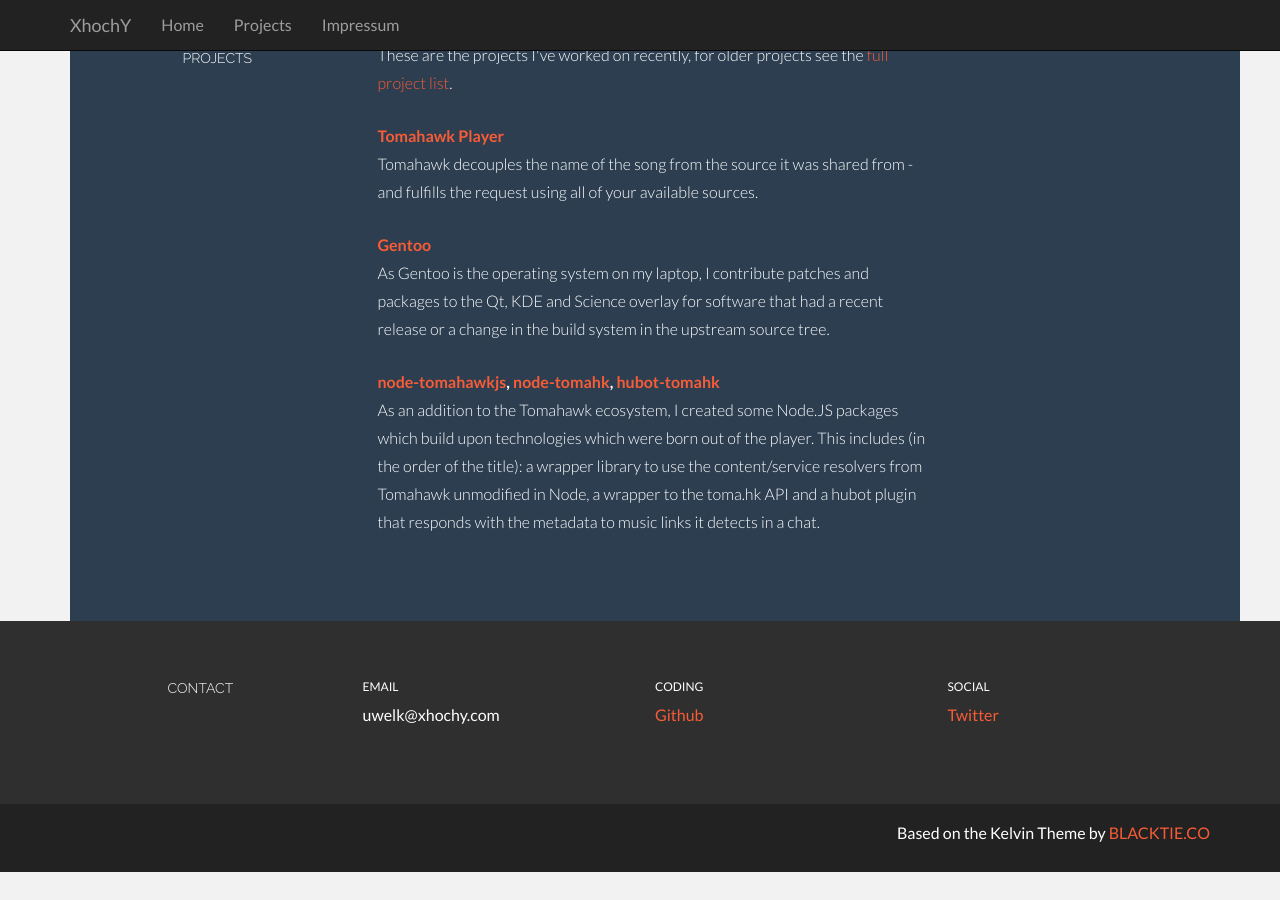
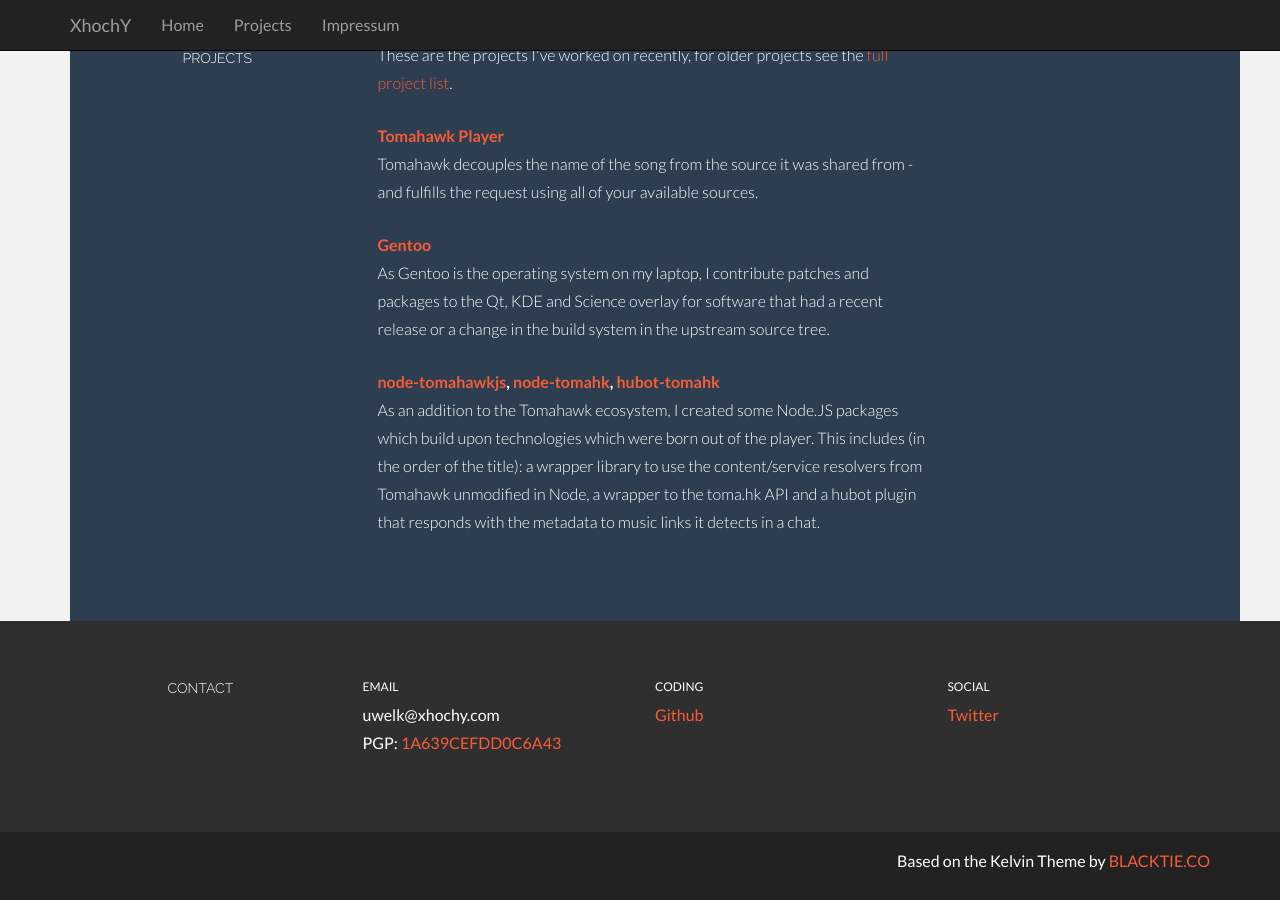
Before and after one commit to xhochy/xhochy.github.com, a Jekyll site: the page built from index.html, in a window 1280 px wide and 900 px high, scrolled down 845 px. Built offline with Jekyll 4.4.1, drawn with Linux system fonts in a browser that asks for light colours; nearby versions of some CDN libraries; before the commit the page ends 1717 px from its top, so only the background shows below that.

Commit message:
Add link to keybase

```diff
--- a/_layouts/default.html
+++ b/_layouts/default.html
@@ -66,6 +66,7 @@
                 <div class="col-lg-3">
                     <p><sm>EMAIL</sm><br/>
                     uwelk@xhochy.com<br/>
+                    PGP: <a href="https://keybase.io/xhochy">1A639CEFDD0C6A43</a>
                     </p>
                 </div>
                 <div class="col-lg-3">
```
